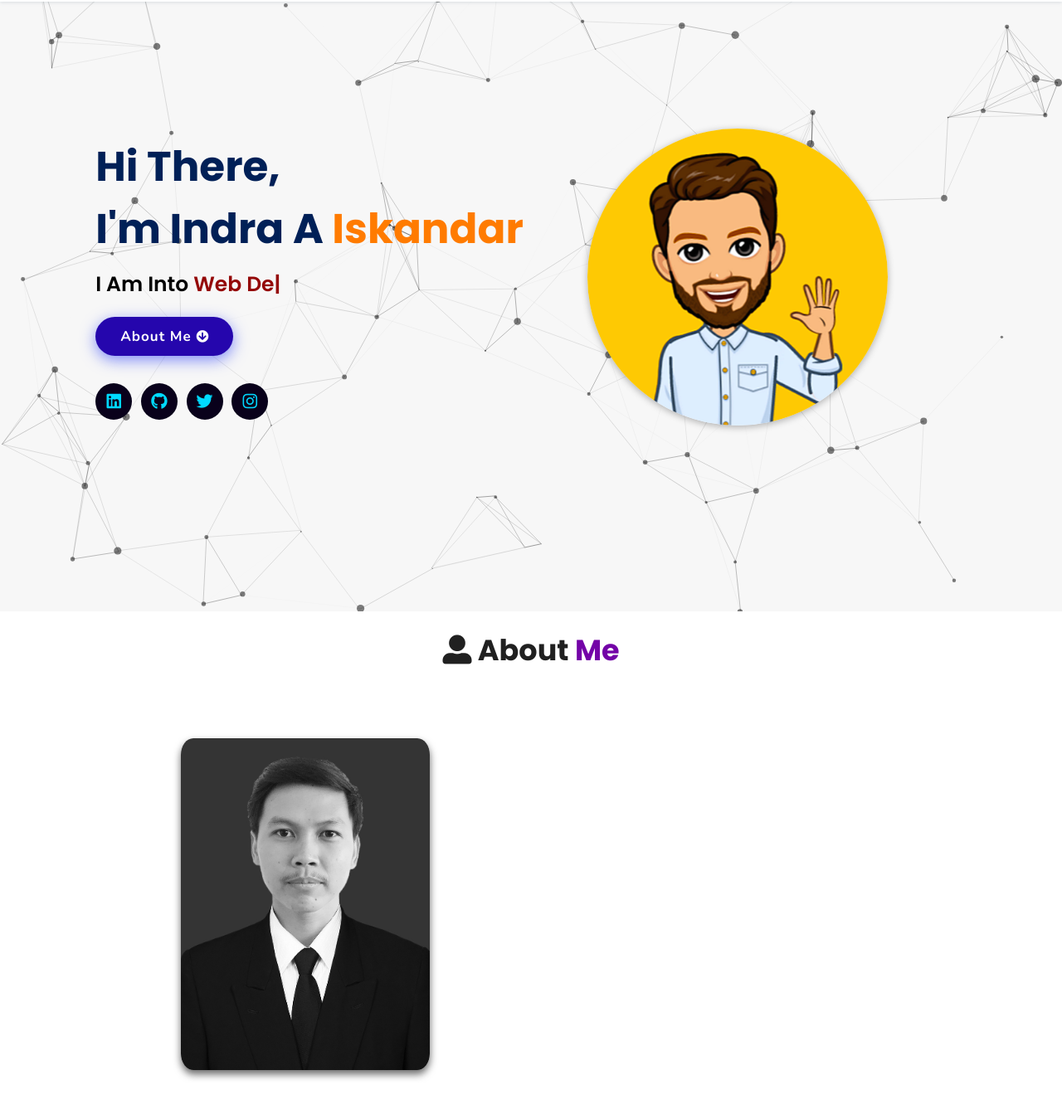
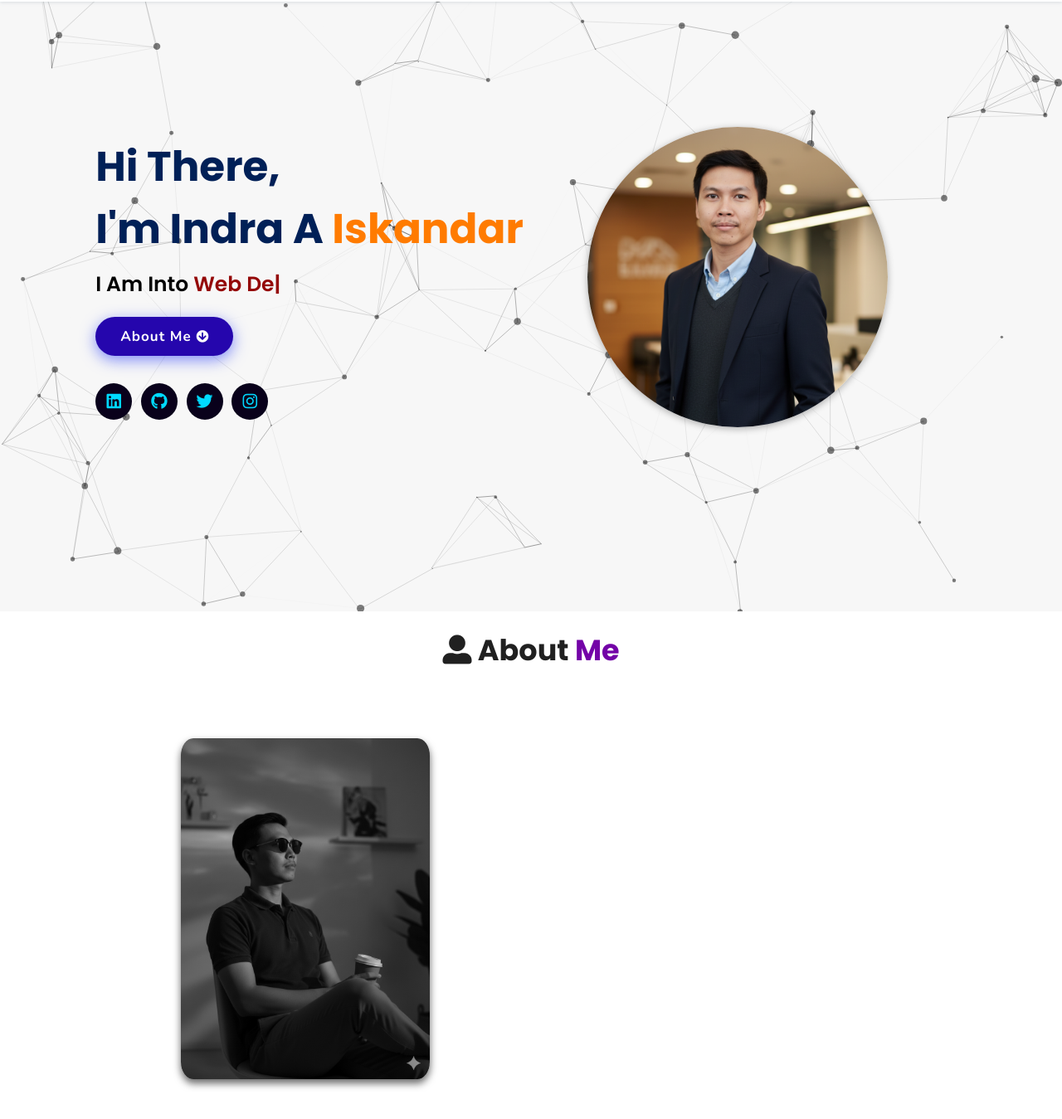
Before and after one commit to indraahmadiskandar/indraahmadiskandar.github.io, a plain HTML site: page index.html in a window 1280 px wide. Shown: the part 63-1412 px from the top of the page at 83% size. Drawn offline with nearby package versions, Linux system fonts and the light colour scheme; animation ran at ten frames a second.

Commit message:
New Update

```diff
--- a/index.html
+++ b/index.html
@@ -68,7 +68,7 @@
       </div>
     </div>
     <div class="image">
-      <img draggable="false" class="tilt" src="./assets/images/hero.png" alt="">
+      <img draggable="false" class="tilt" src="./assets/images/profile1-1.png" alt="">
     </div>
   </section>
   <!-- hero section ends -->
@@ -78,7 +78,7 @@
     <h2 class="heading"><i class="fas fa-user-alt"></i> About <span>Me</span></h2>
     <div class="row">
       <div class="image">
-        <img draggable="false" class="tilt" src="./assets/images/profile2.jpg" alt="">
+        <img draggable="false" class="tilt" src="./assets/images/profile1-2.png" alt="">
       </div>
       <div class="content">
         <h3>I'm Indra Ahmad Iskandar</h3>
```
Also changed, not shown: assets/images/profile1-1.png (added), assets/images/profile1-2.png (added).
